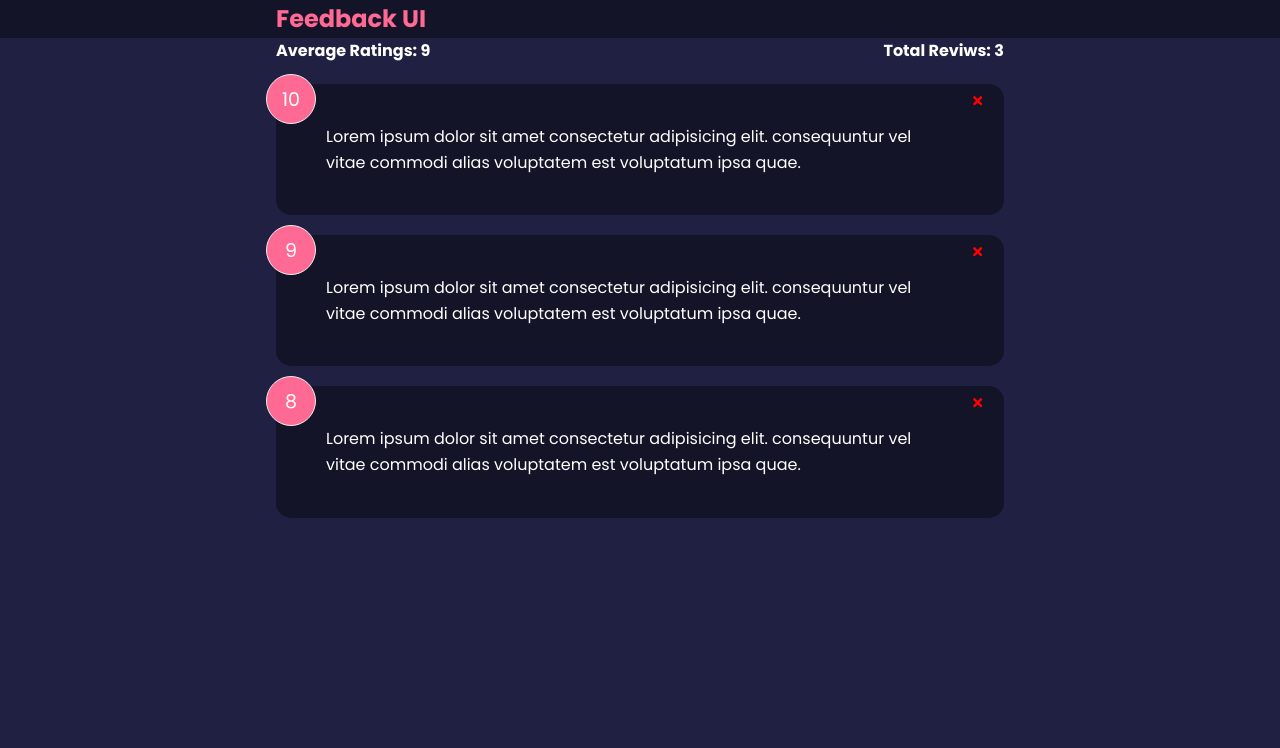
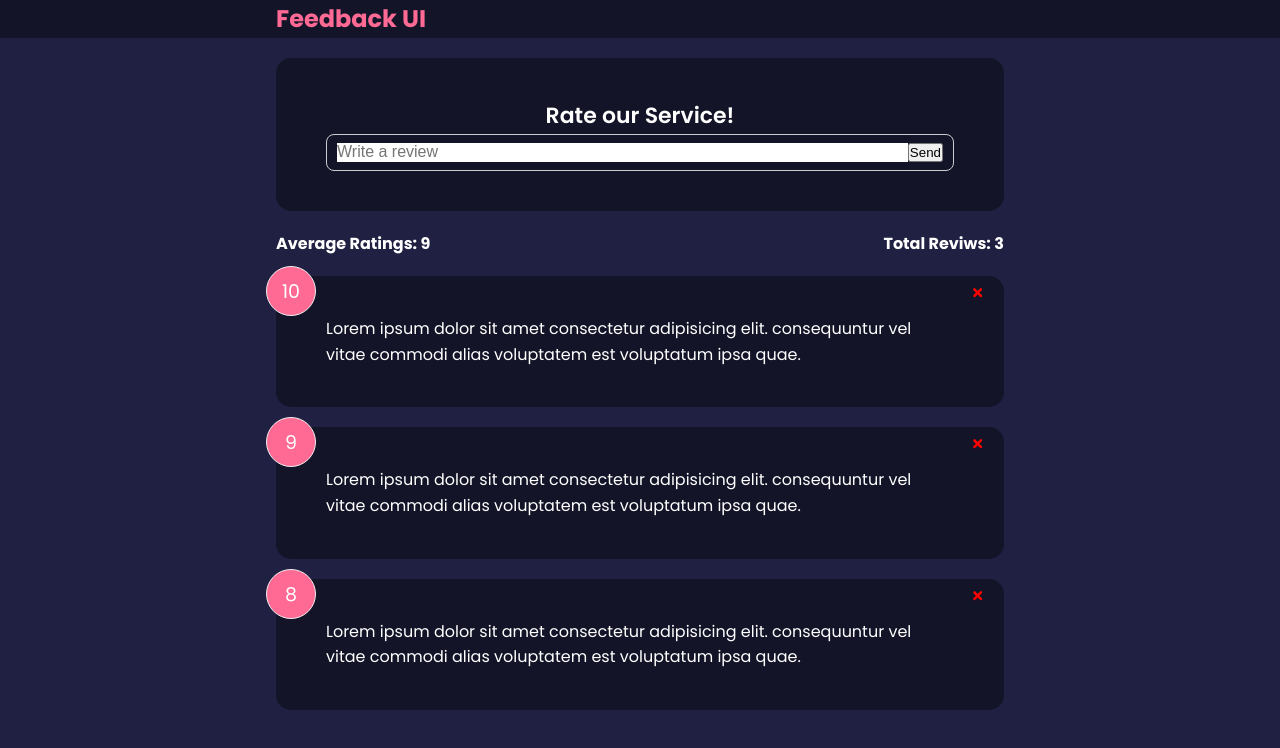
Before and after one commit to MuhammadHamzaAmir/feedback-app, a React (Create React App) app: page / in a window 1280 px wide. Shown: the top 748 px of the page. Built offline with nearby package versions, Linux system fonts and the light colour scheme; the HTML template or start-up script is replaced by a standard one.

Commit message:
FeedbackFoem.jsx component is created

```diff
--- a/src/App.js
+++ b/src/App.js
@@ -3,6 +3,7 @@
 import FeedbackData from "./data/FeedbackData";
 import { useState } from "react";
 import FeedbackStats from "./components/FeedbackStats";
+import FeedbackForm from "./components/FeedbackForm";
 
 
 function App() {
@@ -20,9 +21,9 @@
       <>
         <Header />
         <div className="container">
+            <FeedbackForm />
             <FeedbackStats feedback={feedback}></FeedbackStats>
             <FeedbackList feedback={feedback} handleDelete={deleteFeedback} />
-
         </div>
       </>
     );
--- /dev/null
+++ b/src/components/FeedbackForm.jsx
@@ -0,0 +1,28 @@
+import Card from "./shared/Card";
+import {useState} from "react";
+
+function FeedbackForm() {
+
+    const [text,setText] = useState("");
+
+    const handleTextChange = (e) => {
+        setText(e.target.value);
+    }
+
+
+
+
+    return (
+        <Card reverse={true}>
+            <form>
+                <h2> Rate our Service!</h2>
+                <div className="input-group">
+                    <input onChange={handleTextChange} type="text" placeholder="Write a review" value={text}></input>
+                    <button type="submit">Send</button>
+                </div>
+            </form>
+        </Card>
+    )
+}
+
+export default FeedbackForm
```
Lines whose indentation alone changed are shown as unchanged.
